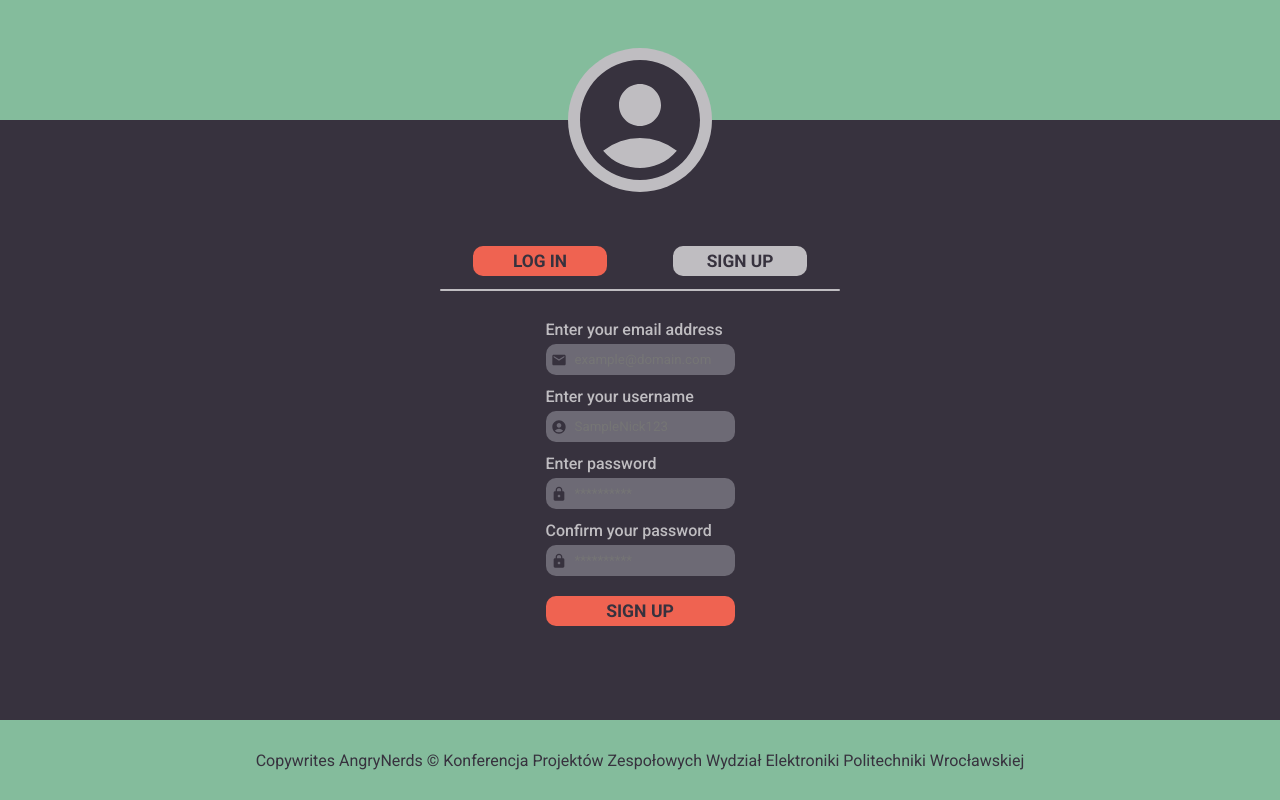
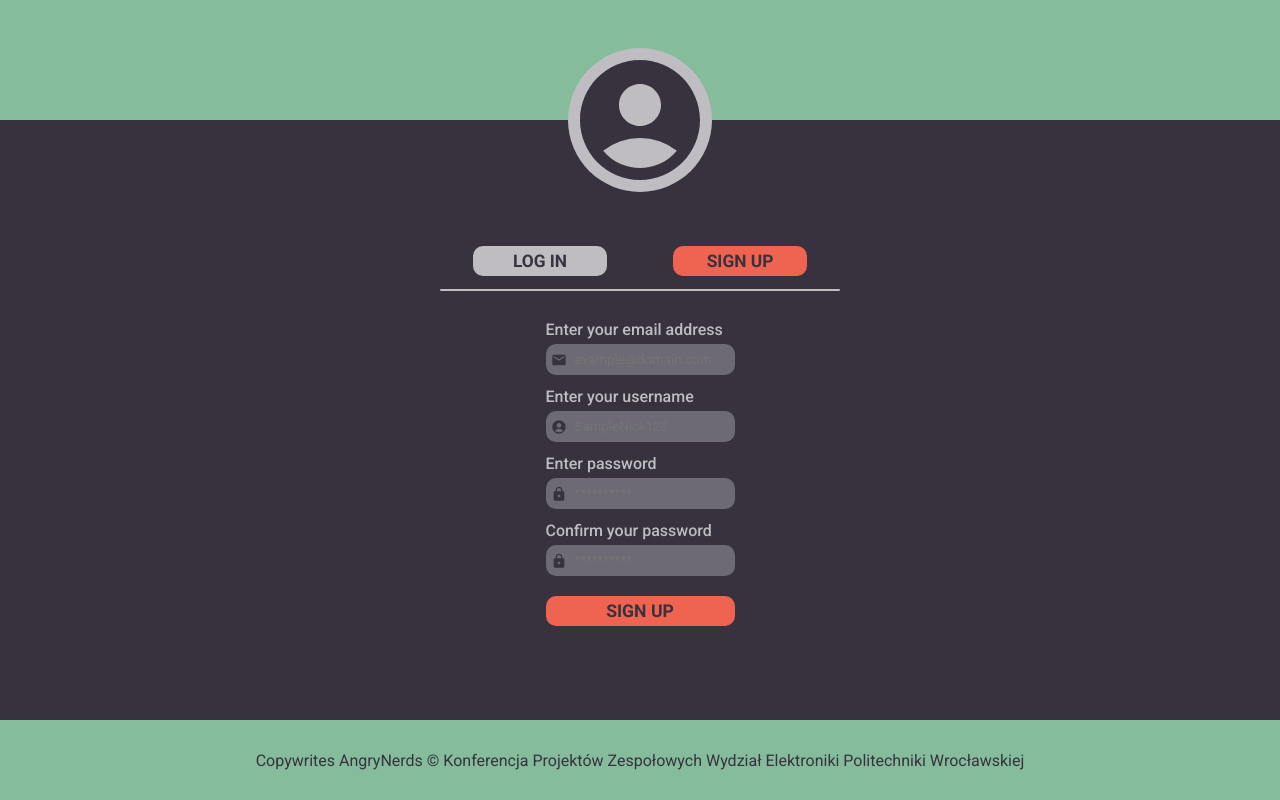
Before and after one commit to angrynerds-pl/kpz-contactless-restaurant-frontend, a React (Create React App) app: page /register in a window 1280 px wide. Built offline with nearby package versions, Linux system fonts and the light colour scheme.

Commit message:
Added URL monitoring

```diff
--- a/src/components/App.js
+++ b/src/components/App.js
@@ -1,23 +1,30 @@
-import React, {useState} from 'react';
+import React, {useState, useEffect} from 'react';
 import { MdAccountCircle } from "react-icons/md";
-import { BrowserRouter as Router, Switch, Link, Route } from 'react-router-dom';
+import { Switch, Link, Route, useLocation } from 'react-router-dom';
 import RegisterForm from "./RegisterForm";
 import LoginForm from "./LoginForm";
 import '../styles/login-signup-view.scss';
 
+function usePageViews(setActiveTab){
+  let location = useLocation();
+  useEffect(() => {
+    setActiveTab(location.pathname);
+  }, [location])
+}
+
 function App() {
-  const [activeTab, setActiveTab] = useState('login')
-
+  const [activeTab, setActiveTab] = useState('')
+  usePageViews(setActiveTab);
   return (
-    <Router>
+    <>
       <div className='app'>
         <header className='head'>
           <MdAccountCircle className='head__icon'/>
         </header>
         <main className='container'>
           <section className='links'>
-            <button className={activeTab === 'login' ? 'links__btn links__btn--active': 'links__btn'} onClick={()=>setActiveTab('login')}><Link className='anchor' to='/'>Log in</Link></button>
-            <button className={activeTab === 'register' ? 'links__btn links__btn--active': 'links__btn'} onClick={()=>setActiveTab('register')}><Link className='anchor' to='/register'>Sign Up</Link></button>
+            <button className={activeTab === '/' ? 'links__btn links__btn--active': 'links__btn'}><Link className='anchor' to='/'>Log in</Link></button>
+            <button className={activeTab === '/register' ? 'links__btn links__btn--active': 'links__btn'}><Link className='anchor' to='/register'>Sign Up</Link></button>
           </section>
           <section>
             <Switch>
@@ -32,7 +39,7 @@ function App() {
         </main>
         <footer>Copywrites AngryNerds &#169; Konferencja Projektów Zespołowych Wydział Elektroniki Politechniki Wrocławskiej</footer>
       </div>
-    </Router>
+    </>
   );
 }
 
--- a/src/components/RegisterForm.js
+++ b/src/components/RegisterForm.js
@@ -2,7 +2,6 @@ import React from 'react';
 import { MdLock, MdEmail, MdAccountCircle } from "react-icons/md";
 import { Formik, Form, Field } from 'formik';
 import * as yup from 'yup';
-import { withRouter } from 'react-router';
 
 
 const validationSchema= yup.object().shape({
--- a/src/index.js
+++ b/src/index.js
@@ -1,12 +1,15 @@
 import React from 'react';
 import ReactDOM from 'react-dom';
+import {BrowserRouter as Router} from 'react-router-dom';
 import './styles/index.scss';
 import App from './components/App';
 
 
 ReactDOM.render(
   <React.StrictMode>
-    <App />
+    <Router>
+      <App />
+    </Router>
   </React.StrictMode>,
   document.getElementById('root')
 );
```
